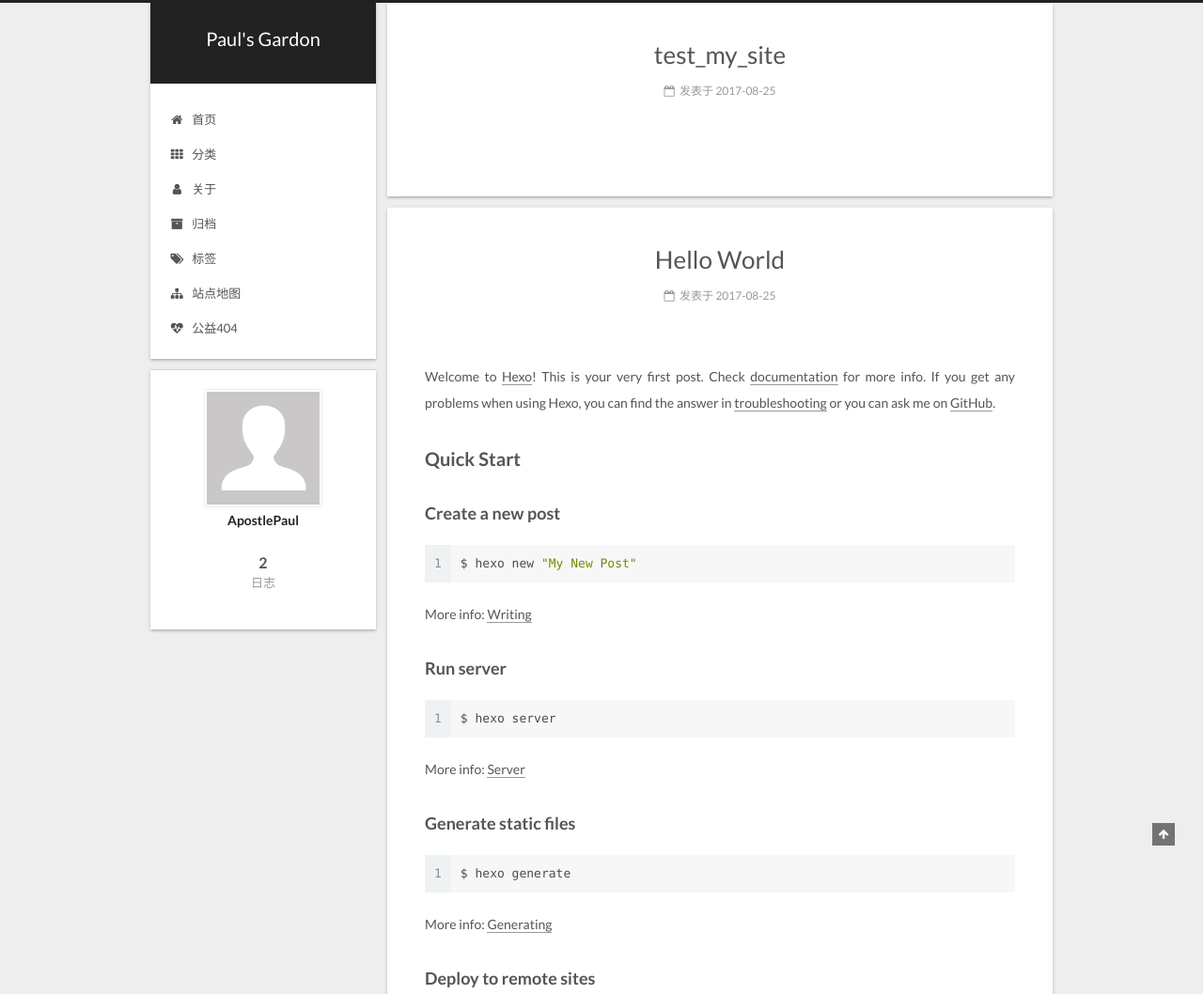
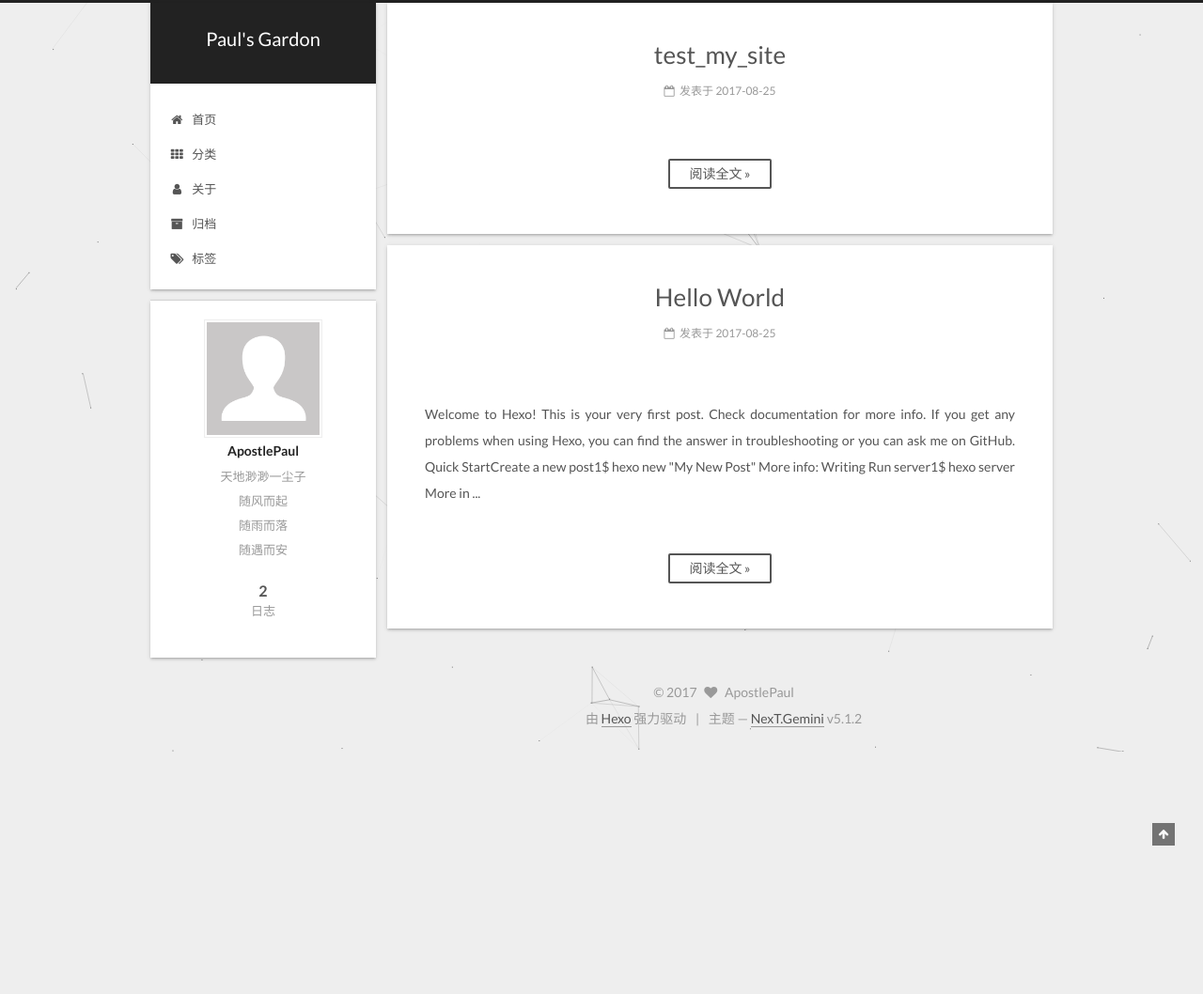
Before and after one commit to apostlepaul/apostlepaul.github.io, a plain HTML site: page index.html in a window 1280 px wide. Shown: the top 1058 px of the page at 94% size. After the commit the page ends 800 px from the top, so only its background shows below. Drawn offline with Linux system fonts and the light colour scheme.

Commit message:
Site updated: 2017-08-25 11:14:51

```diff
--- a/2017/08/25/hello-world/index.html
+++ b/2017/08/25/hello-world/index.html
@@ -5,7 +5,7 @@
 
 
 
-<html class="theme-next gemini use-motion" lang="">
+<html class="theme-next gemini use-motion" lang="zh-Hans">
 <head>
   <meta charset="UTF-8"/>
 <meta http-equiv="X-UA-Compatible" content="IE=edge" />
@@ -101,6 +101,7 @@
 <meta property="og:url" content="http://yoursite.com/2017/08/25/hello-world/index.html">
 <meta property="og:site_name" content="Paul&#39;s Gardon">
 <meta property="og:description" content="Welcome to Hexo! This is your very first post. Check documentation for more info. If you get any problems when using Hexo, you can find the answer in troubleshooting or you can ask me on GitHub. Quick">
+<meta property="og:locale" content="zh-Hans">
 <meta property="og:updated_time" content="2017-08-24T17:11:26.000Z">
 <meta name="twitter:card" content="summary">
 <meta name="twitter:title" content="Hello World">
@@ -152,7 +153,7 @@
 
 </head>
 
-<body itemscope itemtype="http://schema.org/WebPage" lang="">
+<body itemscope itemtype="http://schema.org/WebPage" lang="zh-Hans">
 
 
 
@@ -241,26 +242,6 @@
               <i class="menu-item-icon fa fa-fw fa-tags"></i> <br />
 
             标签
-          </a>
-        </li>
-
-
-        <li class="menu-item menu-item-sitemap">
-          <a href="/sitemap.xml" rel="section">
-
-              <i class="menu-item-icon fa fa-fw fa-sitemap"></i> <br />
-
-            站点地图
-          </a>
-        </li>
-
-
-        <li class="menu-item menu-item-commonweal">
-          <a href="/404/" rel="section">
-
-              <i class="menu-item-icon fa fa-fw fa-heartbeat"></i> <br />
-
-            公益404
           </a>
         </li>
 
@@ -474,7 +455,7 @@
                alt="ApostlePaul" />
           <p class="site-author-name" itemprop="name">ApostlePaul</p>
 
-              <p class="site-description motion-element" itemprop="description"></p>
+              <p class="site-description motion-element" itemprop="description">天地渺渺一尘子<br/>随风而起<br/>随雨而落<br/>随遇而安</p>
 
         </div>
         <nav class="site-state motion-element">
@@ -614,6 +595,8 @@
 
 
 
+
+
   <script type="text/javascript" src="/lib/jquery/index.js?v=2.1.3"></script>
 
 
@@ -630,6 +613,9 @@
 
 
   <script type="text/javascript" src="/lib/fancybox/source/jquery.fancybox.pack.js?v=2.1.5"></script>
+
+
+  <script type="text/javascript" src="/lib/canvas-nest/canvas-nest.min.js"></script>
 
 
 
--- a/css/main.css
+++ b/css/main.css
@@ -1809,7 +1809,7 @@ pre .javascript .function {
   width: 4px;
   height: 4px;
   border-radius: 50%;
-  background: #ffc6aa;
+  background: #492503;
 }
 .links-of-blogroll {
   font-size: 13px;
--- a/index.html
+++ b/index.html
@@ -5,7 +5,7 @@
 
 
 
-<html class="theme-next gemini use-motion" lang="">
+<html class="theme-next gemini use-motion" lang="zh-Hans">
 <head>
   <meta charset="UTF-8"/>
 <meta http-equiv="X-UA-Compatible" content="IE=edge" />
@@ -95,12 +95,16 @@
 
 
 
+<meta name="description" content="天地渺渺一尘子随风而起随雨而落随遇而安">
 <meta property="og:type" content="website">
 <meta property="og:title" content="Paul&#39;s Gardon">
 <meta property="og:url" content="http://yoursite.com/index.html">
 <meta property="og:site_name" content="Paul&#39;s Gardon">
+<meta property="og:description" content="天地渺渺一尘子随风而起随雨而落随遇而安">
+<meta property="og:locale" content="zh-Hans">
 <meta name="twitter:card" content="summary">
 <meta name="twitter:title" content="Paul&#39;s Gardon">
+<meta name="twitter:description" content="天地渺渺一尘子随风而起随雨而落随遇而安">
 
 
 
@@ -148,7 +152,7 @@
 
 </head>
 
-<body itemscope itemtype="http://schema.org/WebPage" lang="">
+<body itemscope itemtype="http://schema.org/WebPage" lang="zh-Hans">
 
 
 
@@ -238,26 +242,6 @@
               <i class="menu-item-icon fa fa-fw fa-tags"></i> <br />
 
             标签
-          </a>
-        </li>
-
-
-        <li class="menu-item menu-item-sitemap">
-          <a href="/sitemap.xml" rel="section">
-
-              <i class="menu-item-icon fa fa-fw fa-sitemap"></i> <br />
-
-            站点地图
-          </a>
-        </li>
-
-
-        <li class="menu-item menu-item-commonweal">
-          <a href="/404/" rel="section">
-
-              <i class="menu-item-icon fa fa-fw fa-heartbeat"></i> <br />
-
-            公益404
           </a>
         </li>
 
@@ -367,6 +351,13 @@
 
 
 
+          <!--noindex-->
+          <div class="post-button text-center">
+            <a class="btn" href="/2017/08/25/test-my-site/#more" rel="contents">
+              阅读全文 &raquo;
+            </a>
+          </div>
+          <!--/noindex-->
 
 
     </div>
@@ -484,17 +475,19 @@
 
 
 
-            <p>Welcome to <a href="https://hexo.io/" target="_blank" rel="external">Hexo</a>! This is your very first post. Check <a href="https://hexo.io/docs/" target="_blank" rel="external">documentation</a> for more info. If you get any problems when using Hexo, you can find the answer in <a href="https://hexo.io/docs/troubleshooting.html" target="_blank" rel="external">troubleshooting</a> or you can ask me on <a href="https://github.com/hexojs/hexo/issues" target="_blank" rel="external">GitHub</a>.</p>
-<h2 id="Quick-Start"><a href="#Quick-Start" class="headerlink" title="Quick Start"></a>Quick Start</h2><h3 id="Create-a-new-post"><a href="#Create-a-new-post" class="headerlink" title="Create a new post"></a>Create a new post</h3><figure class="highlight bash"><table><tr><td class="gutter"><pre><div class="line">1</div></pre></td><td class="code"><pre><div class="line">$ hexo new <span class="string">"My New Post"</span></div></pre></td></tr></table></figure>
-<p>More info: <a href="https://hexo.io/docs/writing.html" target="_blank" rel="external">Writing</a></p>
-<h3 id="Run-server"><a href="#Run-server" class="headerlink" title="Run server"></a>Run server</h3><figure class="highlight bash"><table><tr><td class="gutter"><pre><div class="line">1</div></pre></td><td class="code"><pre><div class="line">$ hexo server</div></pre></td></tr></table></figure>
-<p>More info: <a href="https://hexo.io/docs/server.html" target="_blank" rel="external">Server</a></p>
-<h3 id="Generate-static-files"><a href="#Generate-static-files" class="headerlink" title="Generate static files"></a>Generate static files</h3><figure class="highlight bash"><table><tr><td class="gutter"><pre><div class="line">1</div></pre></td><td class="code"><pre><div class="line">$ hexo generate</div></pre></td></tr></table></figure>
-<p>More info: <a href="https://hexo.io/docs/generating.html" target="_blank" rel="external">Generating</a></p>
-<h3 id="Deploy-to-remote-sites"><a href="#Deploy-to-remote-sites" class="headerlink" title="Deploy to remote sites"></a>Deploy to remote sites</h3><figure class="highlight bash"><table><tr><td class="gutter"><pre><div class="line">1</div></pre></td><td class="code"><pre><div class="line">$ hexo deploy</div></pre></td></tr></table></figure>
-<p>More info: <a href="https://hexo.io/docs/deployment.html" target="_blank" rel="external">Deployment</a></p>
-
-
+          Welcome to Hexo! This is your very first post. Check documentation for more info. If you get any problems when using Hexo, you can find the answer in troubleshooting or you can ask me on GitHub.
+Quick StartCreate a new post1$ hexo new "My New Post"
+More info: Writing
+Run server1$ hexo server
+More in
+          ...
+          <!--noindex-->
+          <div class="post-button text-center">
+            <a class="btn" href="/2017/08/25/hello-world/#more" rel="contents">
+              阅读全文 &raquo;
+            </a>
+          </div>
+          <!--/noindex-->
 
 
     </div>
@@ -566,7 +559,7 @@
                alt="ApostlePaul" />
           <p class="site-author-name" itemprop="name">ApostlePaul</p>
 
-              <p class="site-description motion-element" itemprop="description"></p>
+              <p class="site-description motion-element" itemprop="description">天地渺渺一尘子<br/>随风而起<br/>随雨而落<br/>随遇而安</p>
 
         </div>
         <nav class="site-state motion-element">
@@ -690,6 +683,8 @@
 
 
 
+
+
   <script type="text/javascript" src="/lib/jquery/index.js?v=2.1.3"></script>
 
 
@@ -706,6 +701,9 @@
 
 
   <script type="text/javascript" src="/lib/fancybox/source/jquery.fancybox.pack.js?v=2.1.5"></script>
+
+
+  <script type="text/javascript" src="/lib/canvas-nest/canvas-nest.min.js"></script>
 
 
 
```
Also changed, not shown: 2017/08/25/test-my-site/index.html (+12 -23 lines), archives/2017/08/index.html (+12 -23 lines), archives/2017/index.html (+12 -23 lines), archives/index.html (+12 -23 lines).
